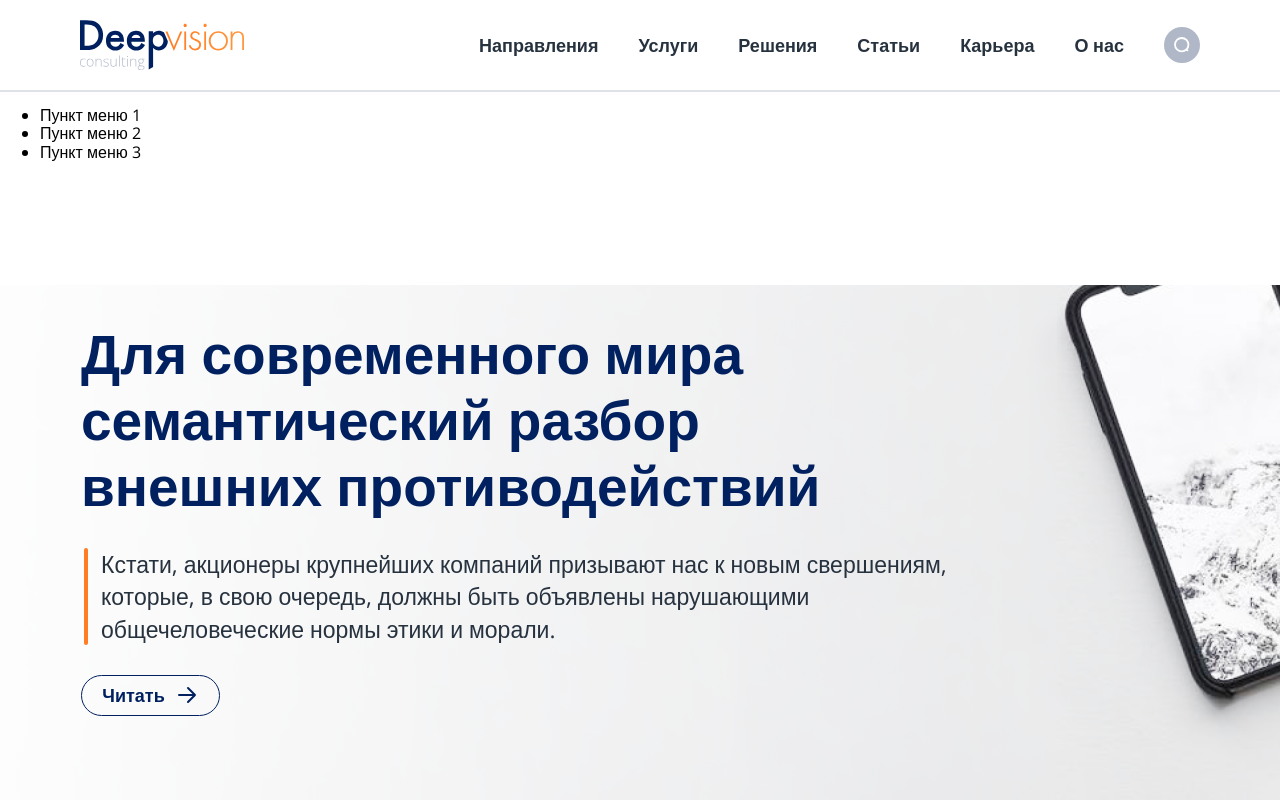
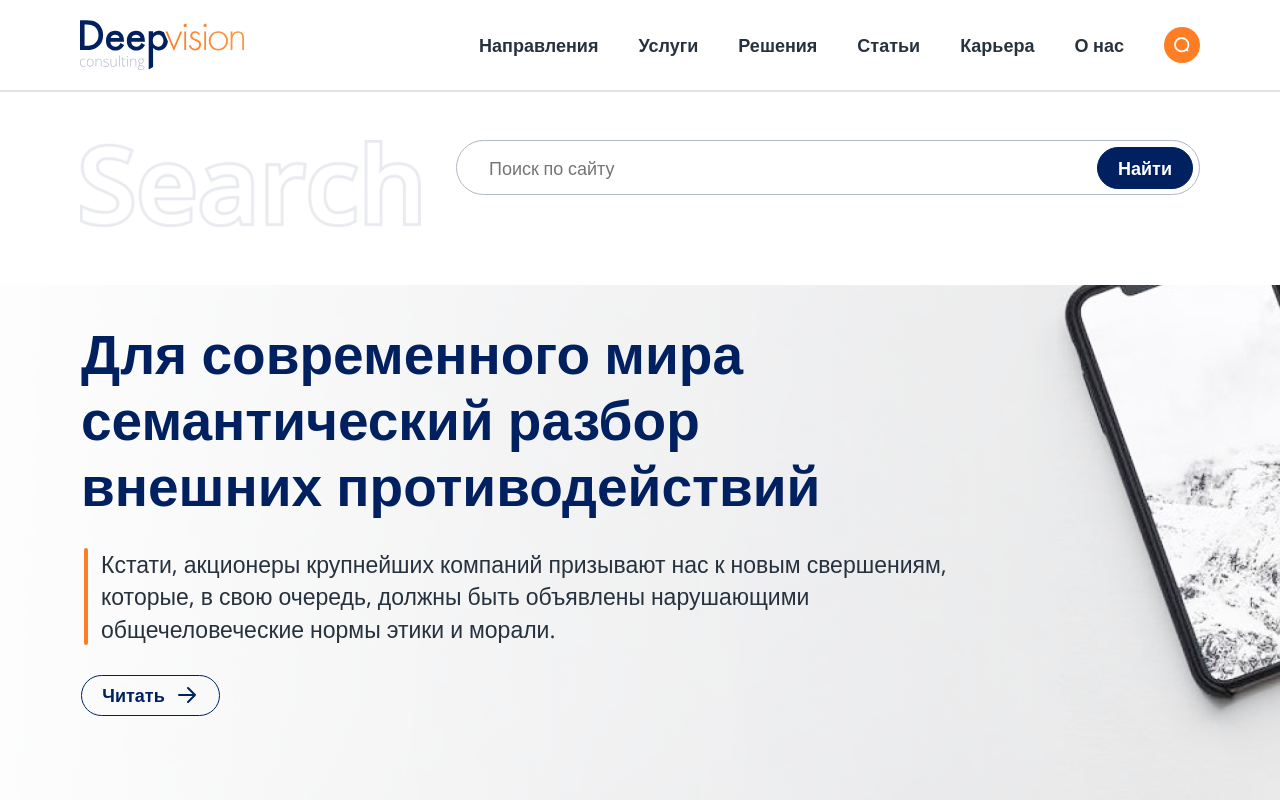
Before and after one commit to paintdrip/test1, a plain HTML site: page index.html in a window 1280 px wide. Both pictures are taken after a click on the picture 1182 px from the left and 45 px from the top of the page. Shown: the top 800 px of the page. Drawn offline with nearby package versions, Linux system fonts and the light colour scheme.

Commit message:
завершил выпадайку поиска

```diff
--- a/index.html
+++ b/index.html
@@ -27,15 +27,26 @@
           <li>Карьера</li>
           <li>О нас</li>
         </ul>
-        <img id="menuButton" class="header__nav__searchIcon" src="/assets/images/search-icon.svg" />
+        <img
+          id="search-menu__button"
+          class="header__nav__searchIcon"
+          src="/assets/images/search-icon.svg"
+        />
       </nav>
     </header>
-    <div id="menu">
-      <ul>
-        <li>Пункт меню 1</li>
-        <li>Пункт меню 2</li>
-        <li>Пункт меню 3</li>
-      </ul>
+    <!-- выпадайка поиска -->
+    <div class="menu" id="search-menu">
+      <div class="menu-container">
+        <img
+          class="menu-container__search-img"
+          src="/assets/images/drop-downs/search.png"
+          alt="Search"
+        />
+        <div class="input-search-block">
+          <input type="text" class="input-search-block__input" placeholder="Поиск по сайту" />
+          <button class="input-search-block__button">Найти</button>
+        </div>
+      </div>
     </div>
     <!-- Верхний блок с последними новостями -->
     <section class="newsBlock">
--- a/script.js
+++ b/script.js
@@ -55,12 +55,14 @@ console.log('скрипт закончен');
 
 // появление / скрытие верхнего выпадающего меню
 document.addEventListener('click', function (event) {
-  var menu = document.getElementById('menu');
-  var menuButton = document.getElementById('menuButton');
+  var menu = document.getElementById('search-menu');
+  var menuButton = document.getElementById('search-menu__button');
 
   if (event.target === menuButton) {
     menu.classList.toggle('open');
+    menuButton.classList.toggle('open');
   } else if (!menu.contains(event.target)) {
     menu.classList.remove('open');
+    menuButton.classList.remove('open');
   }
 });
--- a/style.css
+++ b/style.css
@@ -53,6 +53,7 @@
   width: 17px;
   padding: 9.5px;
   cursor: pointer;
+  transition: 0.2s;
 }
 
 /* стилизация верхнего новостного блока */
@@ -727,7 +728,9 @@
   width: 48px;
 }
 
-#menu {
+/* выпадайка поиска */
+
+.menu {
   position: absolute;
   opacity: 0;
   left: 0;
@@ -735,10 +738,66 @@
   height: 195px;
   background-color: #fff;
   transition: 0.3s;
-  z-index: 999;
 }
 
-#menu::before {
+.menu-container {
+  display: flex;
+  justify-content: space-between;
+  flex-direction: row;
+  /* align-items: center; */
+  margin-left: 80px;
+  margin-right: 80px;
+  margin-top: 50px;
+}
+
+.menu-container__search-img {
+  width: 345px;
+  height: 87px;
+  flex-shrink: 0;
+}
+
+.input-search-block {
+  width: 742px;
+  height: 53px;
+  border: 1px solid #b0b7c7;
+  border-radius: 50px;
+  align-items: flex-start;
+  background: #fff;
+  display: flex;
+  align-items: center;
+  justify-content: space-between;
+  flex-direction: row;
+}
+
+.input-search-block__input {
+  width: 133px;
+  font-size: 18px;
+  font-style: normal;
+  font-weight: 400;
+  line-height: normal;
+  border: none;
+  outline: none;
+  color: #b0b7c7;
+  margin-left: 30px;
+}
+
+.input-search-block__button {
+  display: inline-flex;
+  padding: 8px 20px;
+  align-items: center;
+  gap: 10px;
+  border-radius: 40px;
+  border: 1px solid #002060;
+  color: #fff;
+  font-size: 18px;
+  font-style: normal;
+  font-weight: 600;
+  line-height: normal;
+  background: #002060;
+  margin-right: 6px;
+}
+
+.menu::before {
   content: '';
   position: absolute;
   top: 0;
@@ -748,6 +807,10 @@
   background: rgba(176, 183, 199, 0.4);
 }
 
-#menu.open {
+#search-menu.open {
   opacity: 1;
 }
+
+#search-menu__button.open {
+  background-color: #ff7e25;
+}
```
Also changed, not shown: assets/images/drop-downs/search.png (added).
